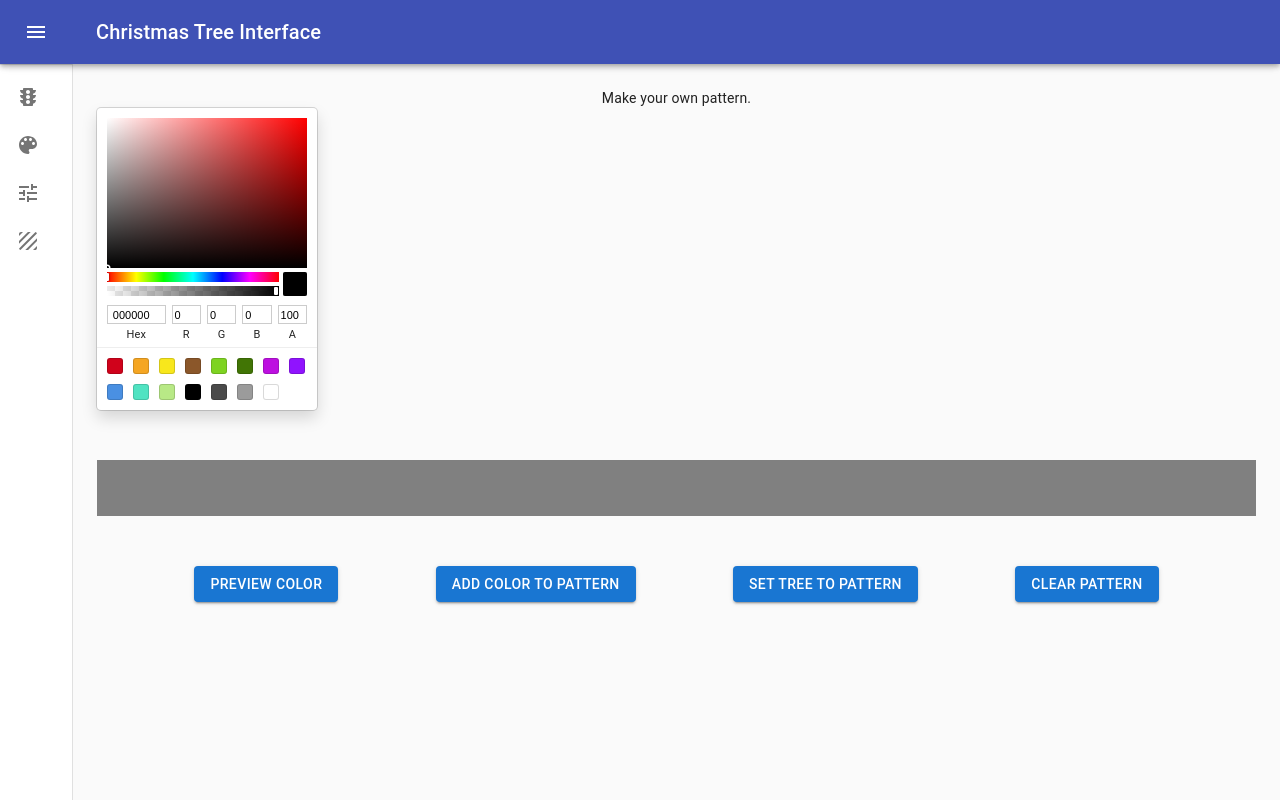
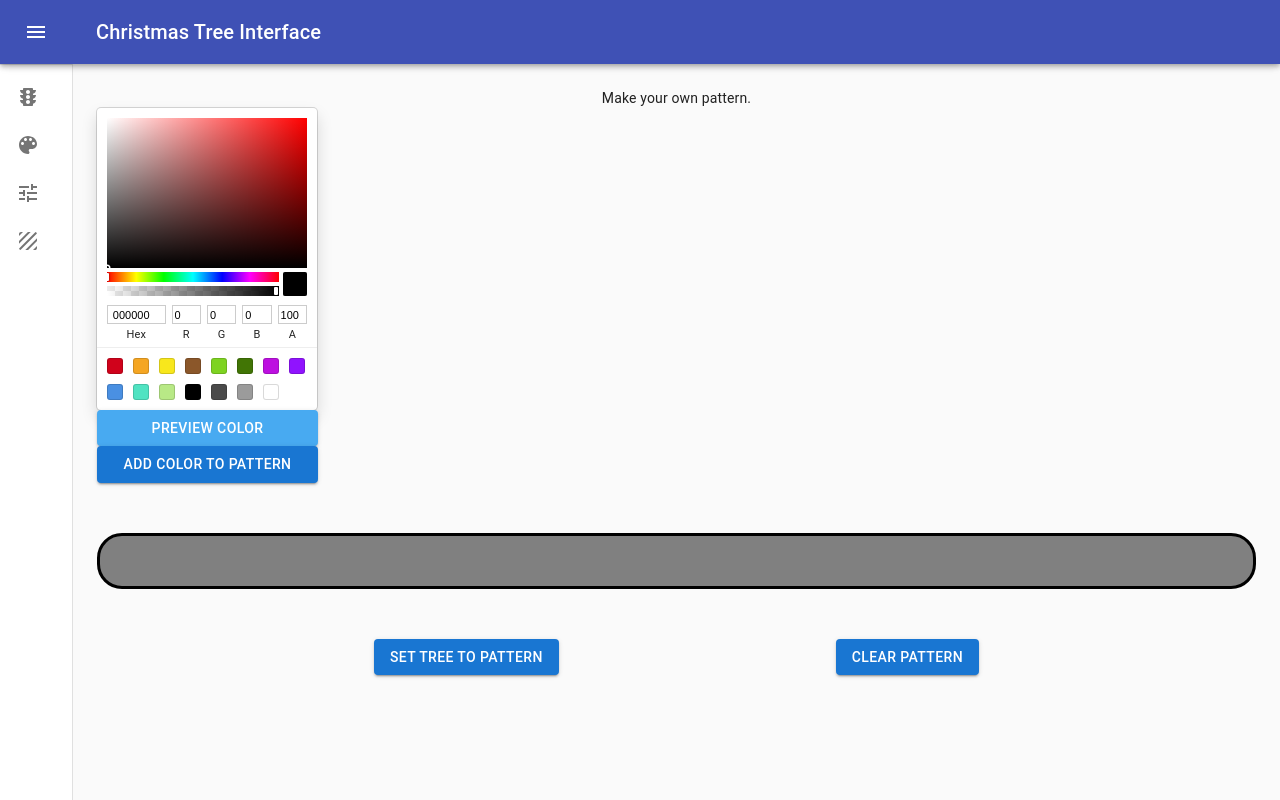
Before and after one commit to sagacious-solutions/react-christmas-tree, a React (Create React App) app: page / in a window 1280 px wide. Both pictures are taken after a click on the button "DIY Patterns". Built offline with nearby package versions, Linux system fonts and the light colour scheme; no server answers.

Commit message:
Completed Styling for MVP

```diff
--- a/src/pages/CustomPattern.js
+++ b/src/pages/CustomPattern.js
@@ -22,12 +22,12 @@ function generatePatternDots(pattern) {
 
     pattern.forEach((color, index) => {
         avatars.push(
-            <div style={{ marginTop: "0.5em" }}>
+            <div style={{ marginTop: "0.33em" }}>
                 <Avatar
                     key={`color-circle-${index}`}
                     sx={{
                         backgroundColor: color.hex,
-                        marginLeft: index ? "0px" : "10px",
+                        marginLeft: index ? "0px" : "15px",
                     }}
                     children={""}
                 />
@@ -64,13 +64,27 @@ function CustomPattern() {
     return (
         <div>
             Make your own pattern.
-            <SketchPicker onChange={handleColorChange} color={color} />
+            <div style={{ display: "flex", flexDirection: "column" }}>
+                <SketchPicker onChange={handleColorChange} color={color} />
+                <BasicButton
+                    style={{ width: "221px", backgroundColor: "#48AAF1" }}
+                    buttonText={"Preview Color"}
+                    onClick={() => postColorRequest(rgb)}
+                />
+                <BasicButton
+                    style={{ width: "221px" }}
+                    buttonText={"Add color to Pattern"}
+                    onClick={() => setPattern([...pattern, color])}
+                />
+            </div>
             <Stack
                 style={{
                     display: "flex",
                     marginTop: 50,
                     height: "4em",
                     backgroundColor: "grey",
+                    borderRadius: "25px",
+                    border: "3px solid black",
                 }}
                 direction="row"
                 spacing={2}
@@ -84,16 +98,6 @@ function CustomPattern() {
                     justifyContent: "space-evenly",
                 }}
             >
-                <BasicButton
-                    style={{}}
-                    buttonText={"Preview Color"}
-                    onClick={() => postColorRequest(rgb)}
-                />
-                <BasicButton
-                    style={{}}
-                    buttonText={"Add color to Pattern"}
-                    onClick={() => setPattern([...pattern, color])}
-                />
                 <BasicButton
                     style={{}}
                     buttonText={"Set tree to Pattern"}
```
